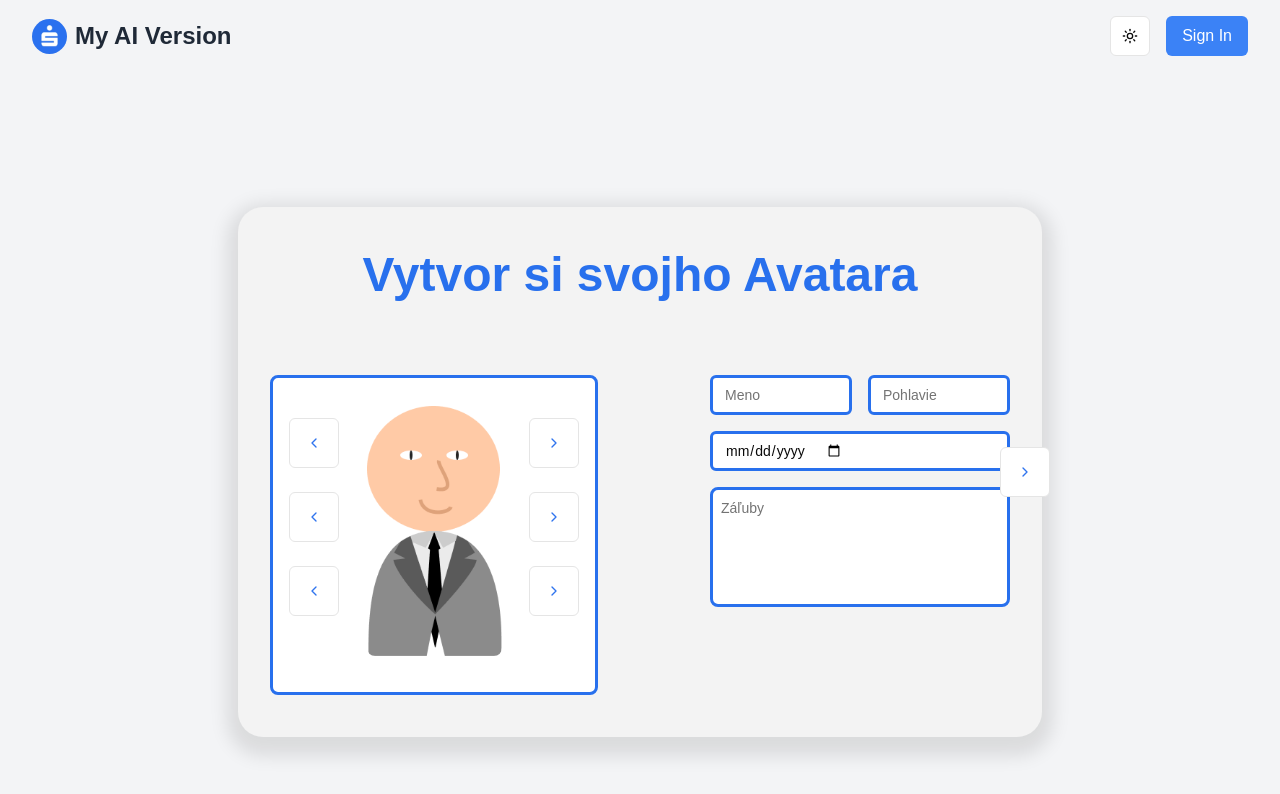
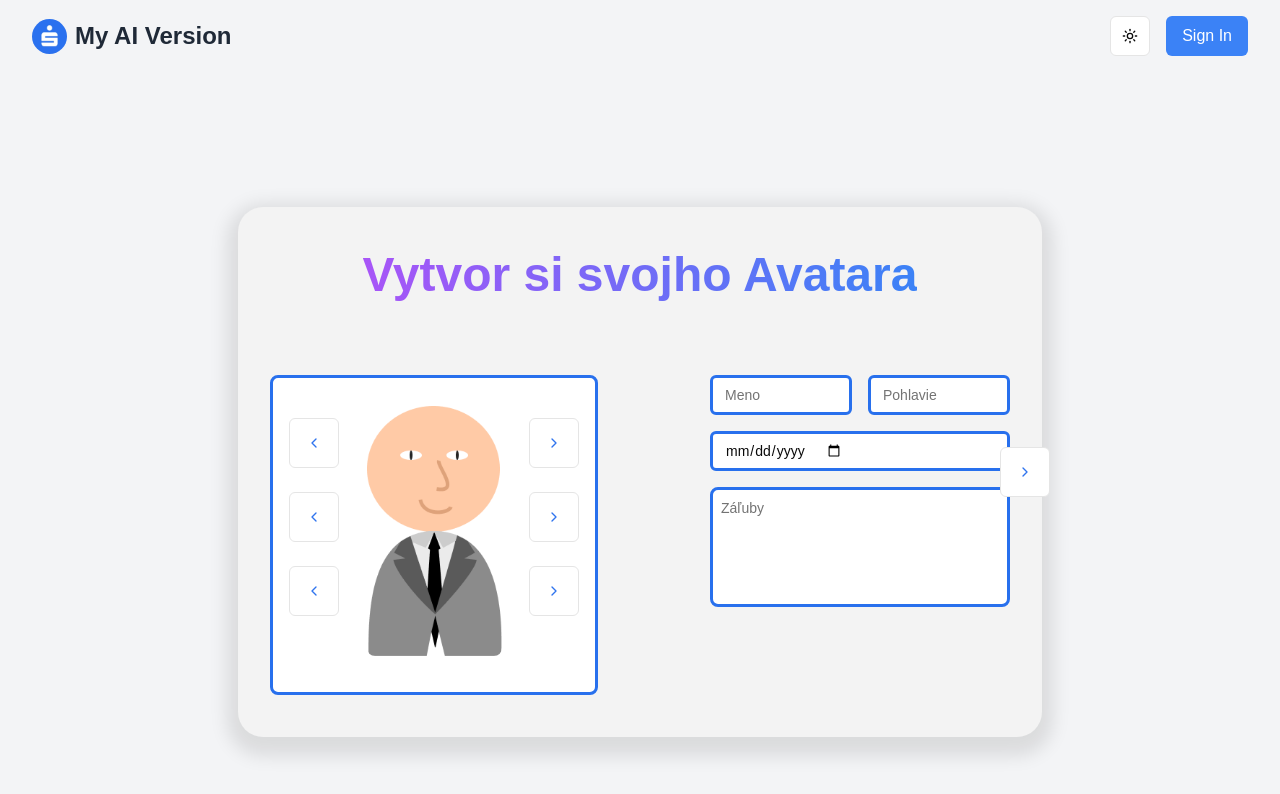
Before and after one commit to MatejBendik/hackathon-erste-2024, a Next.js app: page /create-avatar in a window 1280 px wide. Shown: the top 794 px of the page. Built offline with nearby package versions, Linux system fonts and the light colour scheme; no server answers.

Commit message:
AvatarInitialize heading gradient

```diff
--- a/components/custom/AvatarInitialize.tsx
+++ b/components/custom/AvatarInitialize.tsx
@@ -14,9 +14,10 @@ const AvatarInitialize = ({ onNext }: AvatarInitializeProps) => {
             <div className="flex flex-col items-center w-auto h-[530px] rounded-[25px] bg-[#F3F3F3] p-8 shadow-[0px_8px_18px_11px_rgba(0,_0,_0,_0.1)]">
 
                 {/* Header */}
-                <h1 className="text-[48px] font-bold text-[#2870ED] mb-16">
+
+                <span className="whitespace-nowrap text-[48px] mb-16 font-bold bg-gradient-to-r tracking-normal from-purple-500 to-blue-500 inline-block text-transparent bg-clip-text">
                     Vytvor si svojho Avatara
-                </h1>
+                </span>
 
                 {/* Main Content */}
                 <div className="flex w-full justify-between">
```
